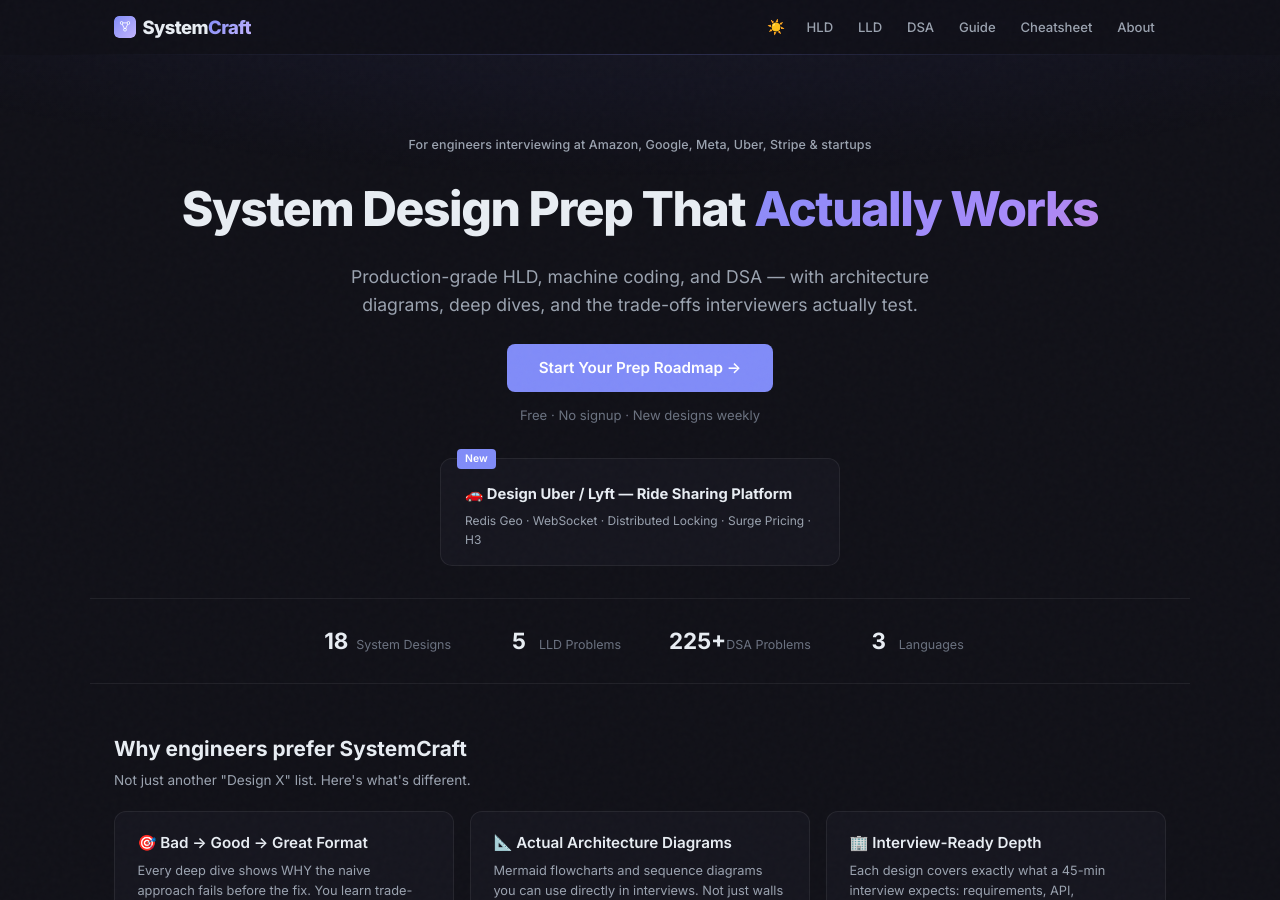
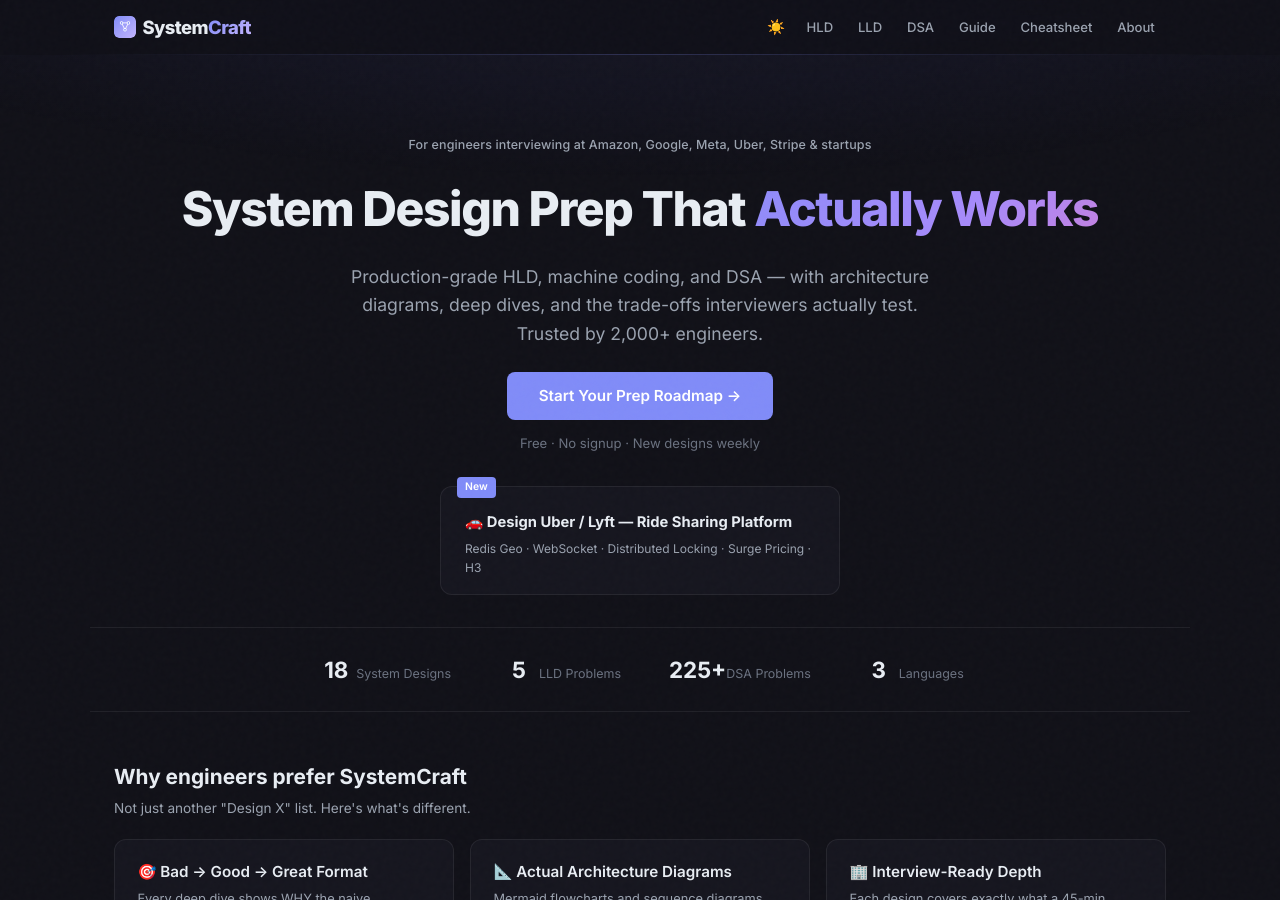
Before and after one commit to iluzn/HLD-Designs, a Jekyll site: the page built from index.html, in a window 1280 px wide and 900 px high. Built offline with Jekyll 4.4.1, drawn with Linux system fonts in a browser that asks for light colours.

Commit message:
add back social proof line

```diff
--- a/index.html
+++ b/index.html
@@ -236,7 +236,7 @@
 <section class="hero">
     <div class="hero-badge-line">For engineers interviewing at Amazon, Google, Meta, Uber, Stripe & startups</div>
     <h1>System Design Prep That <em>Actually Works</em></h1>
-    <p>Production-grade HLD, machine coding, and DSA — with architecture diagrams, deep dives, and the trade-offs interviewers actually test.</p>
+    <p>Production-grade HLD, machine coding, and DSA — with architecture diagrams, deep dives, and the trade-offs interviewers actually test. Trusted by 2,000+ engineers.</p>
     <a class="hero-cta" href="/system-design-interview-guide">Start Your Prep Roadmap →</a>
     <div class="hero-sub">Free &middot; No signup &middot; New designs weekly</div>
 
```
